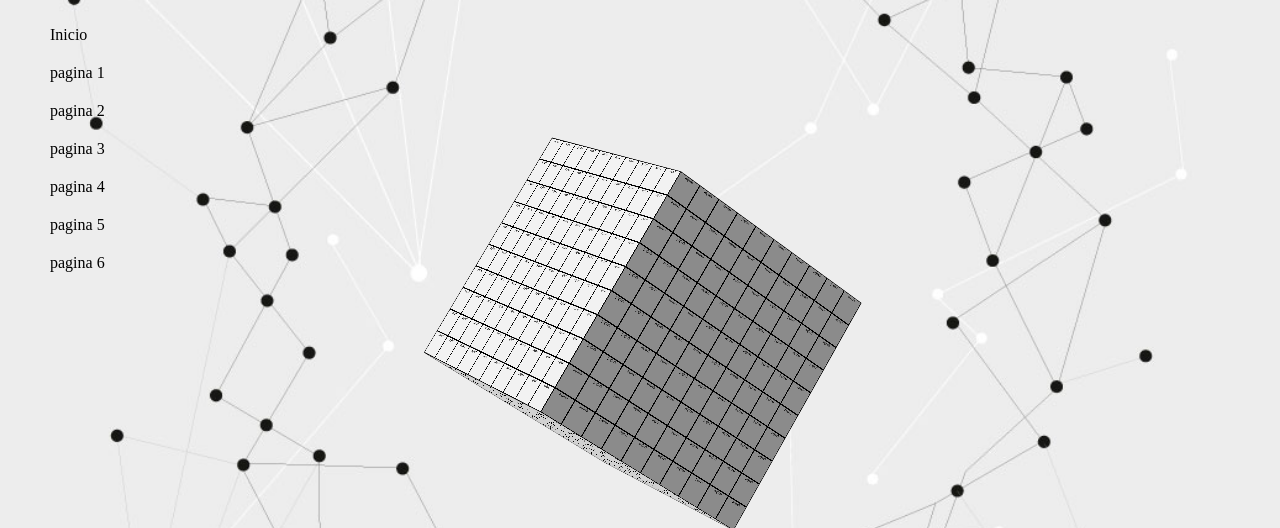
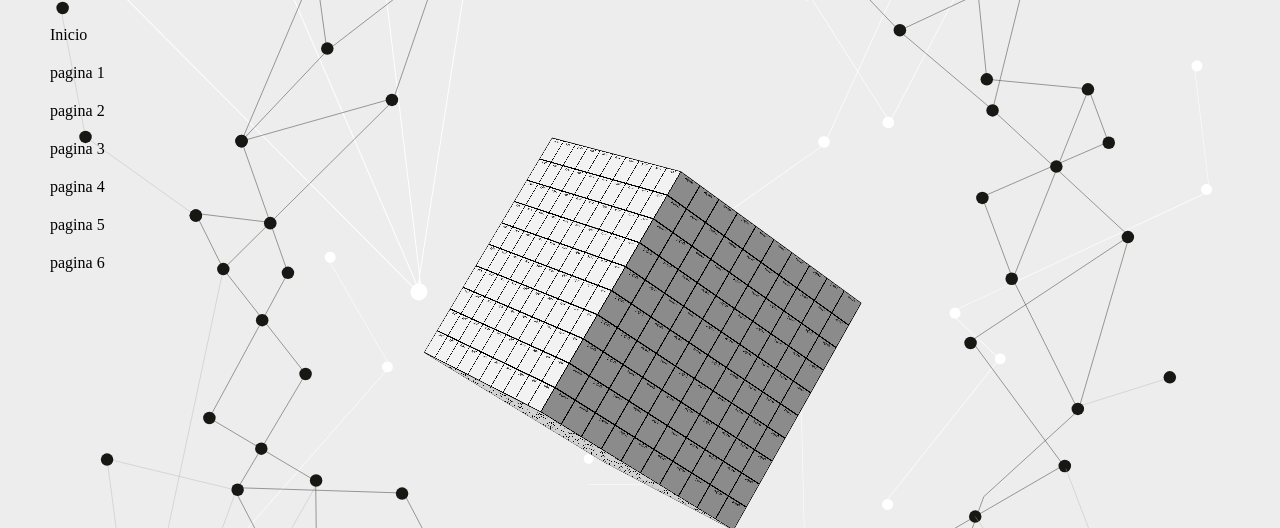
Before and after one commit to pablo-novoa/portfolio, a PHP site: page / in a window 1280 px wide. Shown: the top 528 px of the page. Run offline with PHP 8.4, Linux system fonts and the light colour scheme; some libraries are stand-ins or nearby versions.

Commit message:
bk svg; git status

```diff
--- a/estilos.css
+++ b/estilos.css
@@ -3,7 +3,8 @@ body {
     margin: 0;
     padding: 0;
     overflow: hidden;
-    background: url('imgs/bk.jpg');
+    background-image: url('imgs/bk.svg');
+    background-color: #ededed;
     background-position: 50% 27%;
     background-size: 100%;
 }
```
Also changed, not shown: imgs/bk.jpg (deleted), imgs/bk.svg (added).
